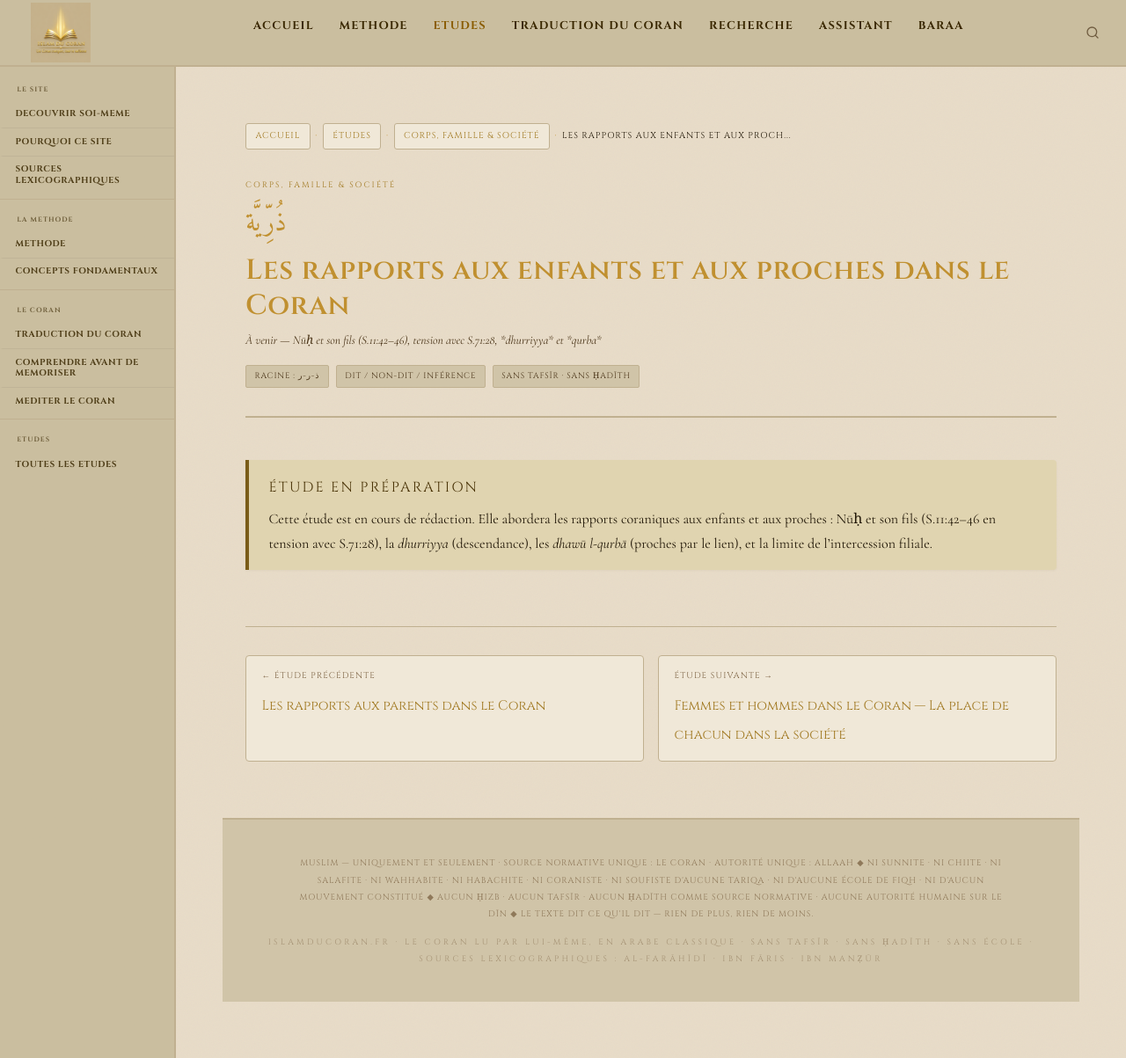
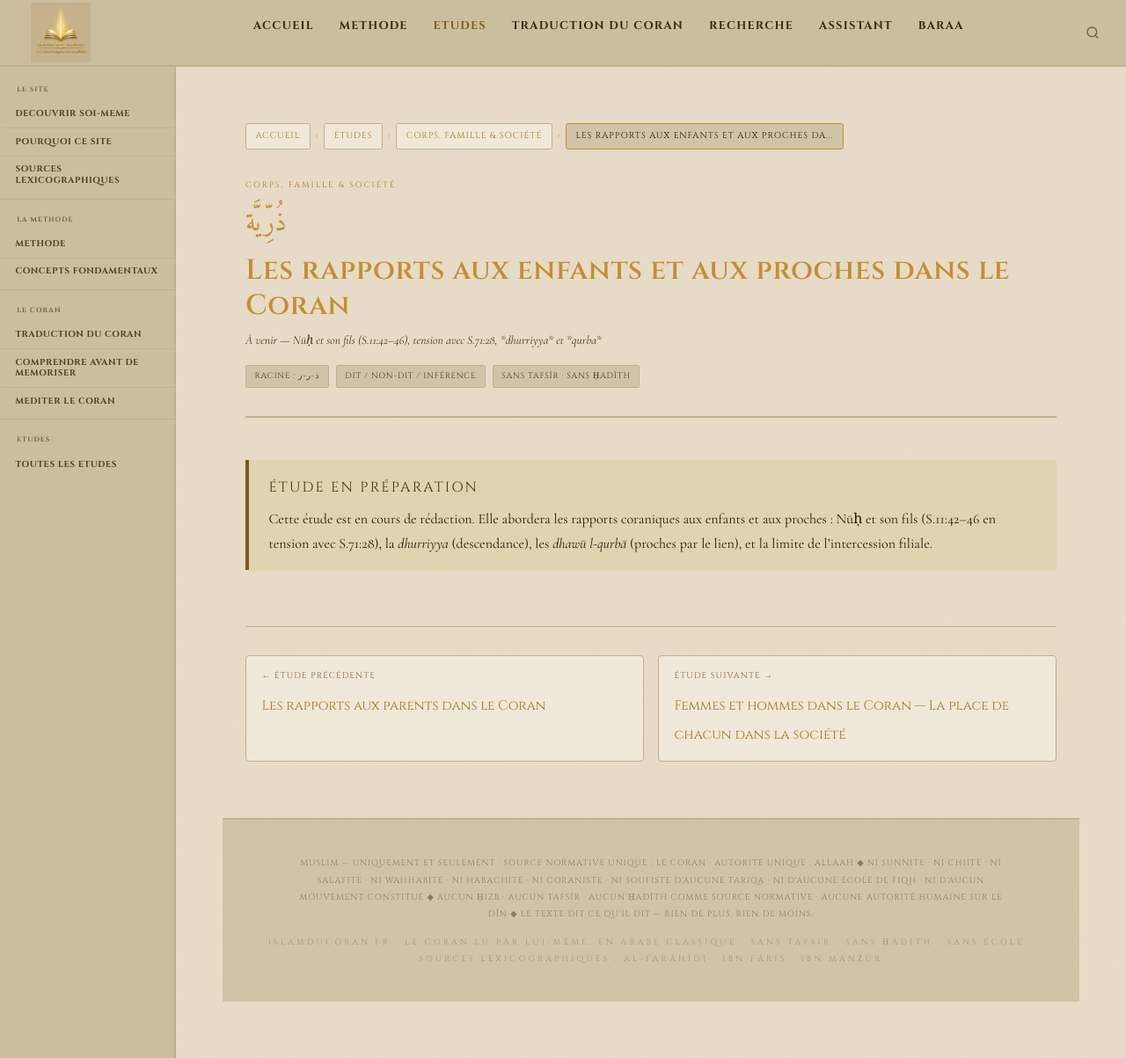
Before and after one commit to Makhuwcoder/islamducoran, a Jekyll site: the page built from _etudes/rapports-enfants.md, in a window 1280 px wide and 1203 px high. Shown: the whole window at 88% size. Built offline with Jekyll 4.4.1, drawn with Linux system fonts in a browser that asks for light colours.

Commit message:
etude.html: breadcrumb current + séparateur ›

```diff
--- a/_layouts/etude.html
+++ b/_layouts/etude.html
@@ -7,14 +7,14 @@ layout: default
   <!-- ── BREADCRUMB ── -->
   <nav class="breadcrumb" aria-label="Fil d'Ariane">
     <a href="{{ '/' | relative_url }}">Accueil</a>
-    <span class="breadcrumb__sep">·</span>
+    <span class="breadcrumb__sep">›</span>
     <a href="{{ '/etudes/' | relative_url }}">Études</a>
     {% if page.categorie %}
-    <span class="breadcrumb__sep">·</span>
+    <span class="breadcrumb__sep">›</span>
     <a href="{{ '/etudes/' | append: page.categorie_slug | append: '/' | relative_url }}">{{ page.categorie }}</a>
     {% endif %}
-    <span class="breadcrumb__sep">·</span>
-    <span>{{ page.title | truncate: 40 }}</span>
+    <span class="breadcrumb__sep">›</span>
+    <span class="breadcrumb__current">{{ page.title | truncate: 45 }}</span>
   </nav>
 
   <!-- ── EN-TÊTE DE L'ÉTUDE ── -->
```
